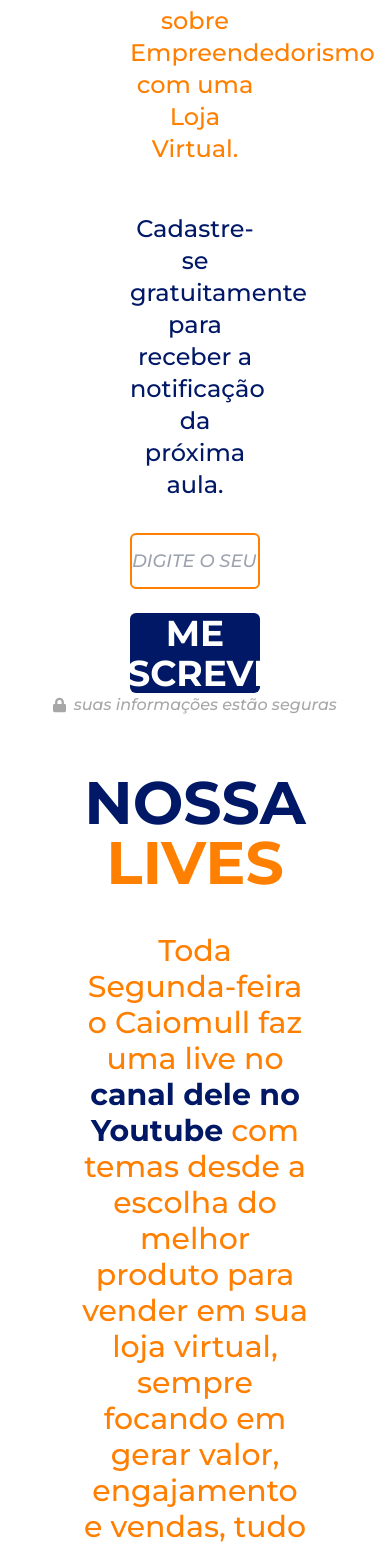
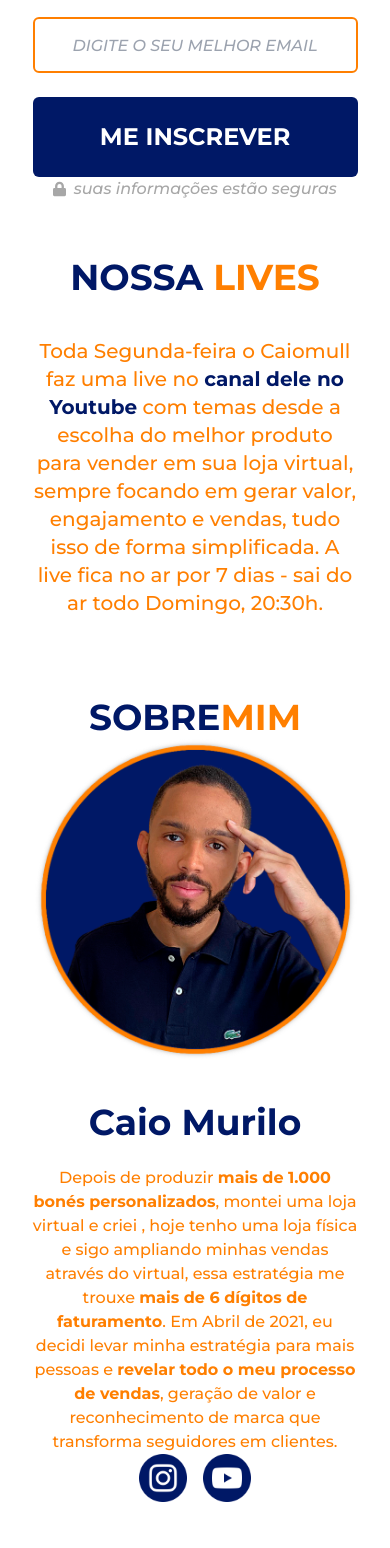
Before and after one commit to DiogoReiss/caio-freela, a Next.js app: page / in a window 390 px wide. Shown: the part 423-1971 px from the top of the page. Built offline with nearby package versions, Linux system fonts and the light colour scheme.

Commit message:
feature: making the page responsive for mobile

```diff
--- a/src/pages/index.tsx
+++ b/src/pages/index.tsx
@@ -7,25 +7,25 @@ const IndexPage = () => (
       className="font-standard flex flex-col text-center w-full"
     >
       <div className="mt-12">
-        <h1 className="text-azulEscuro font-bold text-6xl">
+        <h1 className="text-azulEscuro font-bold text-4xl md:text-6xl">
           AULA AO <strong className="text-laranja">VIVO</strong>
         </h1>
         <p className="text-laranja font-thin text-lg">toda segunda 20:30</p>
       </div>
-      <p className="text-laranja text-2xl font-medium w-4/12 self-center mt-12">
+      <p className="text-laranja text-xl md:text-2xl font-medium wd-10/12 md:w-4/12 self-center mt-12">
         Toda semana uma aula ao vivo sobre Empreendedorismo com uma Loja
         Virtual.
       </p>
-      <p className="text-azulEscuro text-2xl font-medium w-4/12 self-center mt-12">
+      <p className="text-azulEscuro text-xl md:text-2xl font-medium wd-10/12 md:w-4/12 self-center mt-12">
         Cadastre-se gratuitamente para receber a notificação da próxima aula.
       </p>
       <input
         type="text"
         placeholder="DIGITE O SEU MELHOR EMAIL"
-        className="w-4/12 h-14 border-2 rounded-md border-laranja font-medium text-lg italic text-cinzento text-center self-center mt-8"
+        className="w-10/12 md:w-4/12 h-14 border-2 rounded-md border-laranja font-medium text-base md:text-lg italic text-cinzento text-center self-center mt-8"
       />
-      <div className="flex w-4/12 h-20 rounded-md text-branco bg-azulEscuro text-center self-center justify-center mt-6 hover:bg-azulClaro transition duration-150 ease-in-out cursor-pointer">
-        <a href="" className="font-bold text-4xl place-self-center">
+      <div className="flex w-10/12 md:w-4/12 h-20 rounded-md text-branco bg-azulEscuro text-center self-center justify-center mt-6 hover:bg-azulClaro transition duration-150 ease-in-out cursor-pointer">
+        <a href="" className="font-bold text-2xl md:text-4xl place-self-center">
           ME INSCREVER
         </a>
       </div>
@@ -35,10 +35,10 @@ const IndexPage = () => (
       </p>
     </section>
     <section className="font-standard flex flex-col text-center w-full mt-14">
-      <h2 className="text-azulEscuro font-bold text-6xl">
+      <h2 className="text-azulEscuro font-bold text-4xl md:text-6xl">
         NOSSA <strong className="text-laranja">LIVES</strong>
       </h2>
-      <p className="text-laranja font-medium text-3xl w-7/12 place-self-center mt-10">
+      <p className="text-laranja font-medium text-xl md:text-3xl w-10/12 md:w-7/12 place-self-center mt-10">
         Toda Segunda-feira o Caiomull faz uma live no{" "}
         <a
           href="https://www.youtube.com/channel/UCDPA_dbPPP2iVdk4KdobWWA"
@@ -54,25 +54,29 @@ const IndexPage = () => (
     </section>
     <section
       id="about"
-      className="font-standard flex flex-row mt-20 mb-14 place-content-around"
+      className="font-standard flex mt-20 mb-14 items-center place-content-center md:place-content-around"
     >
-      <div className="flex w-6/12 flex-col">
-        <h3 className="text-azulEscuro font-bold text-6xl">
+      <div className="flex w-10/12 flex-col items-center md:items-start text-center md:text-left order-last md:order-none">
+        <h3 className="flex text-azulEscuro font-bold text-4xl text-center md:text-6xl order-first md:order-none">
           SOBRE <strong className="text-laranja">MIM</strong>
         </h3>
-        <h4 className="text-azulEscuro font-bold text-4xl mt-10">
+        <div className="flex flex-col md:flex-row ">
+          <div className="flex order-last flex-col md:order-none">
+            <h4 className="text-azulEscuro font-bold text-4xl order-2 md:order-none md:text-5xl mt-10">
               Caio Murilo
             </h4>
-        <p className="text-laranja font-medium text-2xl w-11/12 mt-6">
-          Depois de produzir <strong>mais de 1.000 bonés personalizados</strong>
-          , montei uma loja virtual e criei <strong></strong>, hoje tenho uma
-          loja física e sigo ampliando minhas vendas através do virtual, essa
-          estratégia me trouxe <strong>mais de 6 dígitos de faturamento</strong>
-          . Em Abril de 2021, eu decidi levar minha estratégia para mais pessoas
-          e <strong>revelar todo o meu processo de vendas</strong>, geração de
-          valor e reconhecimento de marca que transforma seguidores em clientes.
+            <p className="text-laranja font-medium md:text-2xl w-full order-last md:order-none md:w-11/12 mt-6">
+              Depois de produzir{" "}
+              <strong>mais de 1.000 bonés personalizados</strong>, montei uma
+              loja virtual e criei <strong></strong>, hoje tenho uma loja física
+              e sigo ampliando minhas vendas através do virtual, essa estratégia
+              me trouxe <strong>mais de 6 dígitos de faturamento</strong>. Em
+              Abril de 2021, eu decidi levar minha estratégia para mais pessoas
+              e <strong>revelar todo o meu processo de vendas</strong>, geração
+              de valor e reconhecimento de marca que transforma seguidores em
+              clientes.
             </p>
-        <div className="inline-flex">
+            <div className="inline-flex order-last self-center md:self-start md:order-none">
               <a href="https://www.instagram.com/caiomull/" className="w-12">
                 <img src="images/instagram1.png" alt="meu instagram" />
               </a>
@@ -84,7 +88,13 @@ const IndexPage = () => (
               </a>
             </div>
           </div>
-      <img src="images/profile.svg" alt="Caio Murilo" className="w-4/12" />
+          <img
+            src="images/profile.svg"
+            alt="Caio Murilo"
+            className="md:w-4/12"
+          />
+        </div>
+      </div>
     </section>
   </Layout>
 );
```
Lines whose indentation alone changed are shown as unchanged.
